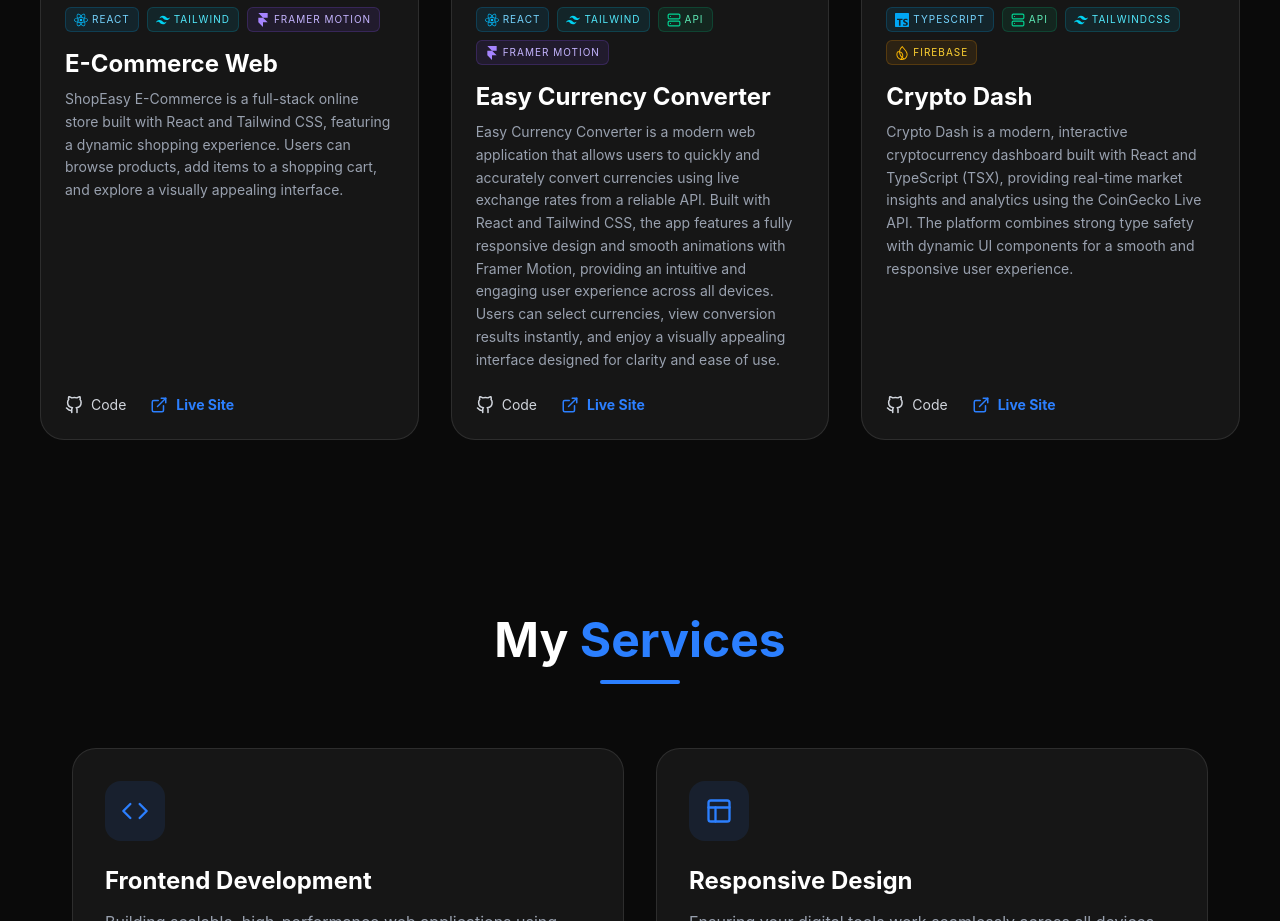
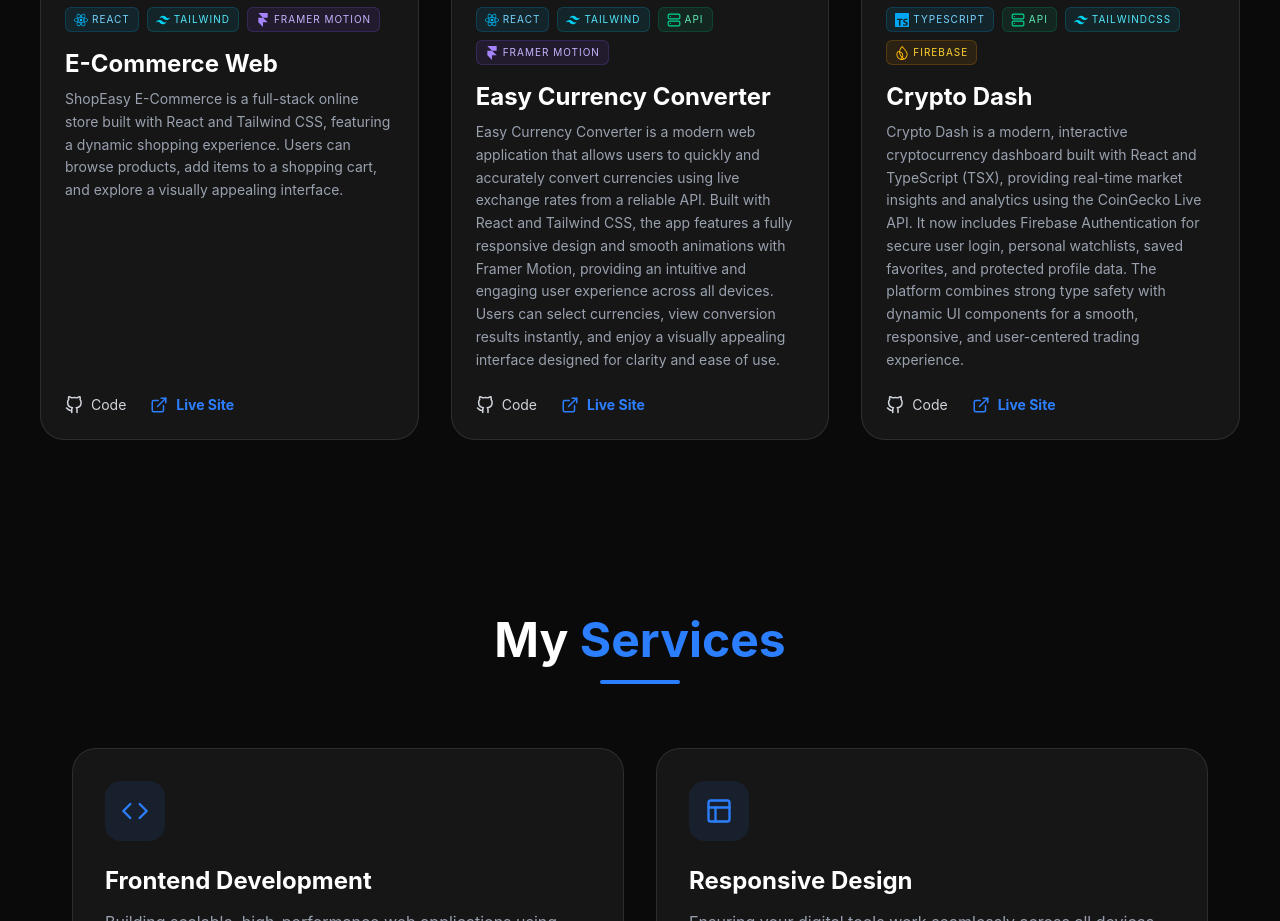
Before and after one commit to HarPhezDev/Portfolio, a React (Vite) app: page / in a window 1280 px wide. Shown: the part 2440-3361 px from the top of the page. Built offline with nearby package versions, Linux system fonts and the light colour scheme.

Commit message:
Write up updated 🚀✅

```diff
--- a/src/Project.jsx
+++ b/src/Project.jsx
@@ -62,7 +62,7 @@ const Project = () => {
         {
             id: 3,
             title: "Crypto Dash",
-            desc: "Crypto Dash is a modern, interactive cryptocurrency dashboard built with React and TypeScript (TSX), providing real-time market insights and analytics using the CoinGecko Live API. The platform combines strong type safety with dynamic UI components for a smooth and responsive user experience.",
+            desc: "Crypto Dash is a modern, interactive cryptocurrency dashboard built with React and TypeScript (TSX), providing real-time market insights and analytics using the CoinGecko Live API. It now includes Firebase Authentication for secure user login, personal watchlists, saved favorites, and protected profile data. The platform combines strong type safety with dynamic UI components for a smooth, responsive, and user-centered trading experience.",
             image: Project3,
             tags: ["TypeScript", "API", "TailwindCss", "Firebase", ],
             github: "https://github.com/HarPhezDev/CryptoDash",
```
